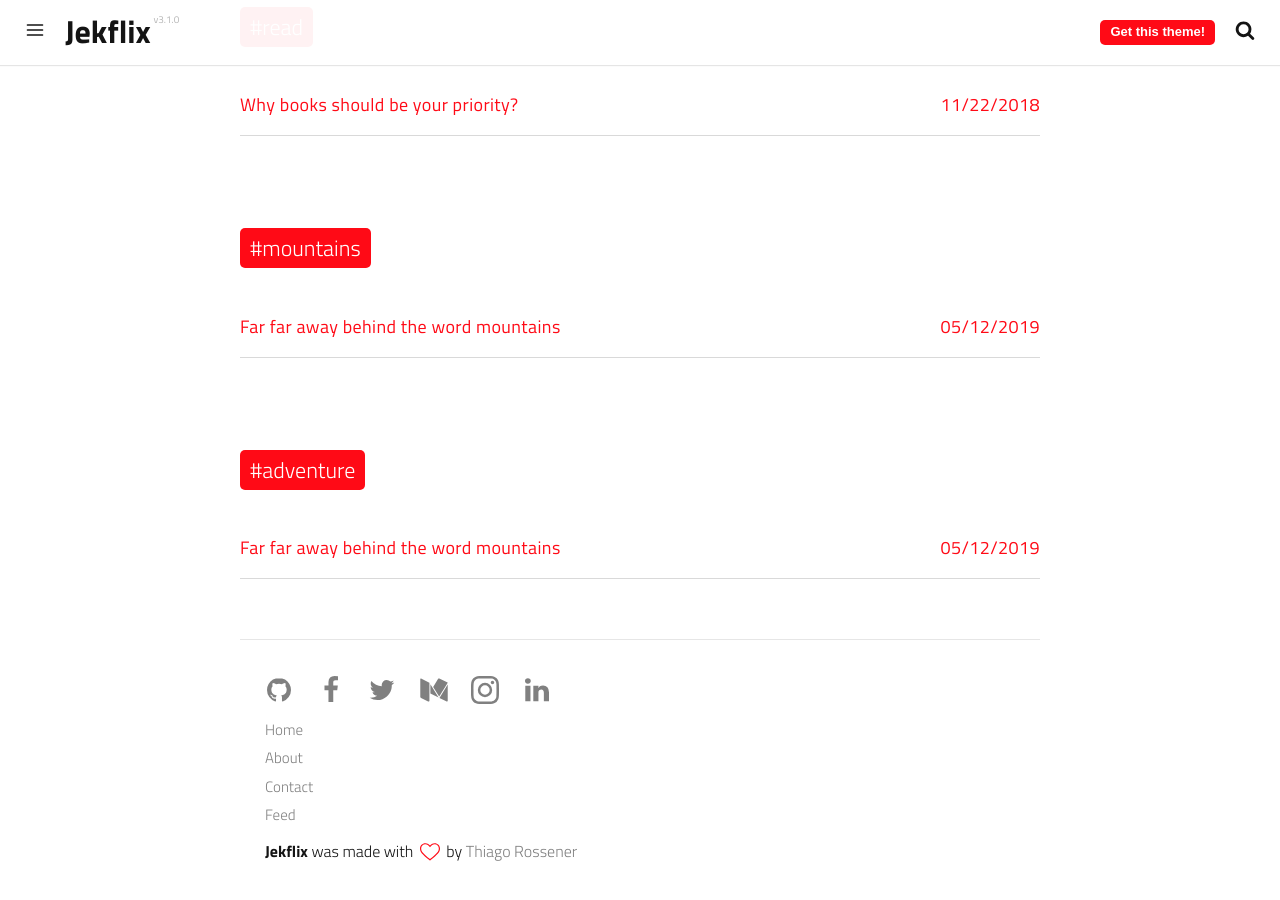
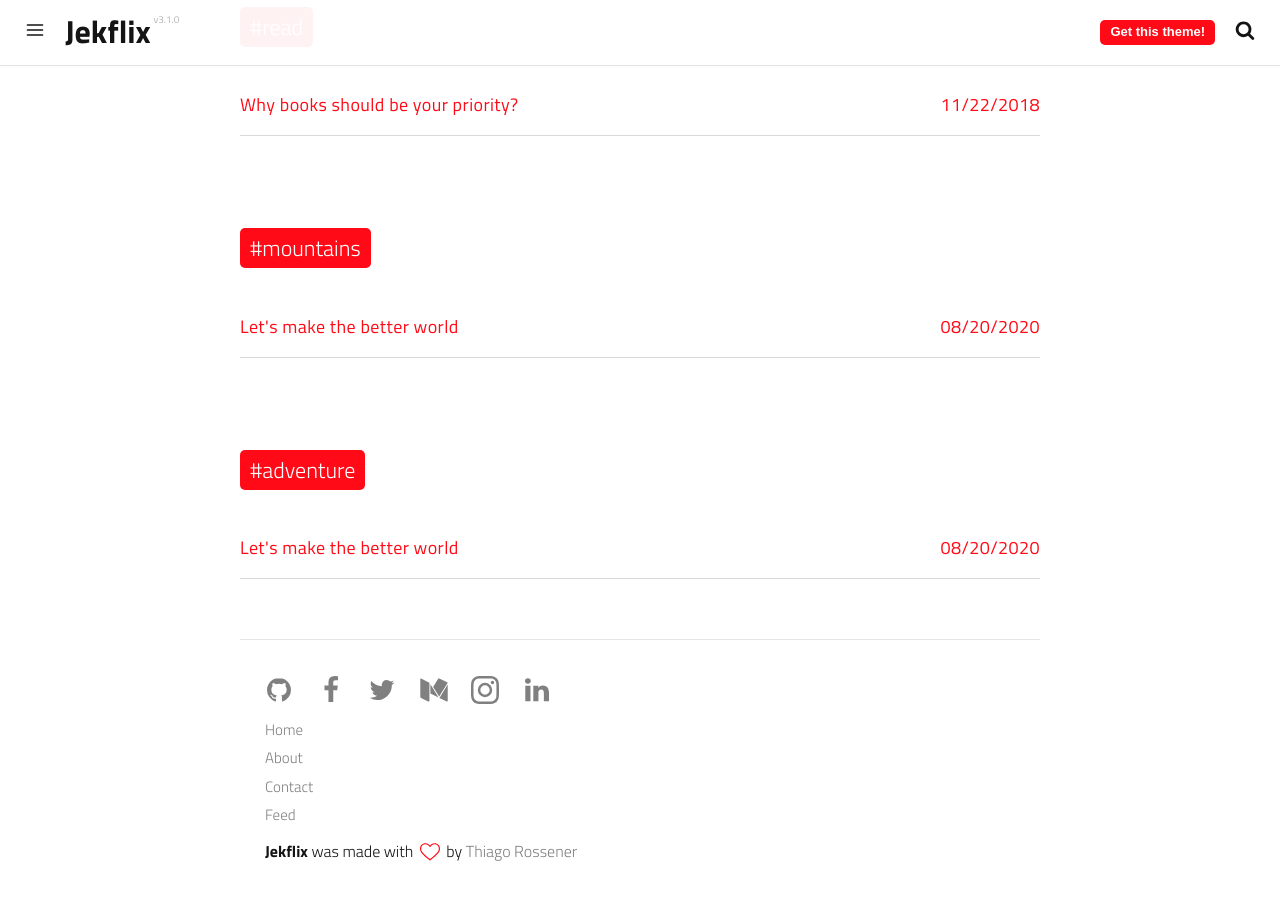
Before and after one commit to roytravel/roytravel.github.io, a Jekyll site: the page built from tags.html, in a window 1280 px wide and 900 px high, scrolled down 6861 px. Built offline with Jekyll 4.4.1, drawn with Linux system fonts in a browser that asks for light colours; a script that is not in the unit is left out; some of the changed text lies outside the part shown.

Commit message:
Update(_posts): change text

```diff
--- a/_posts/2010-02-02-far-far-away-behind-the-word-mountains.md
+++ b/_posts/2010-02-02-far-far-away-behind-the-word-mountains.md
@@ -1,8 +1,8 @@
 ---
-date: 2019-05-12T19:17:18.000Z
+date: 2020-08-20T02:50:00.000Z
 layout: post
-title: Far far away behind the word mountains
-subtitle: Lorem ipsum dolor sit amet, consectetur adipisicing elit.
+title: Let's make the better world
+subtitle: For save people who are in need.
 description: >-
   Lorem ipsum dolor sit amet, consectetur adipisicing elit, sed do eiusmod
   tempor incididunt ut labore et dolore magna aliqua.
```
